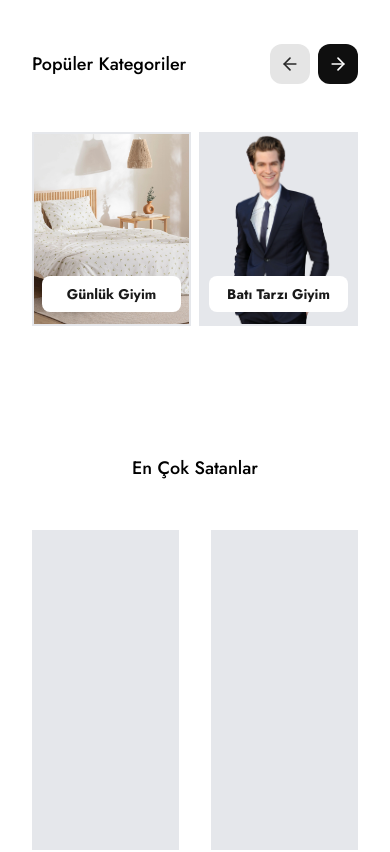
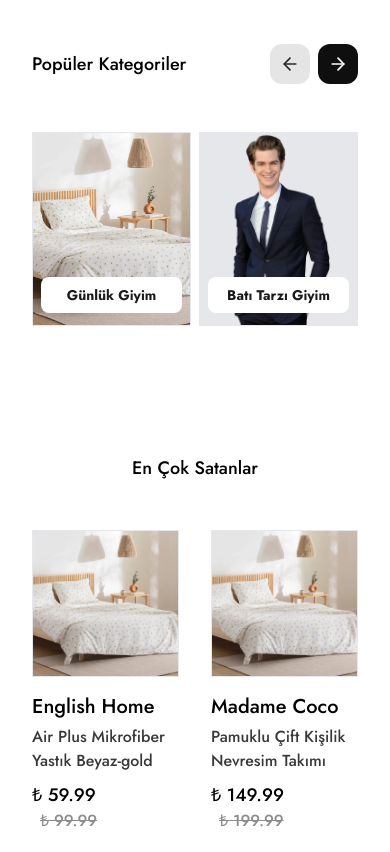
Before and after one commit to yusuf-ad/tekstilim, a Next.js app in the folder frontend/: page / in a window 390 px wide. Shown: the part 900-1752 px from the top of the page. Built offline with nearby package versions, Linux system fonts and the light colour scheme.

Commit message:
BestSellers ı responsive yaptım ve ProductCard a hover efekti ekledim

```diff
--- a/frontend/components/ProductCard.tsx
+++ b/frontend/components/ProductCard.tsx
@@ -1,23 +1,37 @@
 import { Product } from "@/lib/types";
+import Image from "next/image";
+import Link from "next/link";
+import ProductImg from "@/public/assets/hero-img.webp";
 
 function ProductCard({ product }: { product: Product }) {
   return (
     <div className="col-span-1">
-      <div className="mb-4 h-80 bg-gray-200"></div>
+      <Link className="group" href={"/"}>
+        <div className="relative bg-gray-200 aspect-square border hover:border-tertiary-600 group overflow-hidden">
+          <div className="h-full w-full overflow-hidden">
+            <Image
+              className="h-full w-full object-cover group-hover:scale-105 transition-transform duration-300"
+              src={ProductImg}
+              fill
+              alt="product image"
+            />
+          </div>
+        </div>
 
-      <div>
-        <h3 className="mb-1 text-xl font-medium text-primary-900">
-          {product.title}{" "}
-        </h3>
-        <p className="mb-2 font-medium text-primary-600">{product.model}</p>
+        <div className="mt-4">
+          <h3 className="group-hover:underline underline-offset-4 mb-1 text-xl font-medium text-primary-900">
+            {product.title}{" "}
+          </h3>
+          <p className="mb-2 font-medium text-primary-600">{product.model}</p>
 
-        <div>
-          <span className="text-lg font-medium">₺ {product.price} </span>
-          <span className="ml-2 font-medium text-gray-500 line-through">
-            ₺ {product.oldPrice}
-          </span>
+          <div className="flex flex-col sm:flex-row sm:items-center">
+            <p className="text-lg font-medium">₺ {product.price} </p>
+            <p className="ml-2 font-medium text-gray-500 line-through">
+              ₺ {product.oldPrice}
+            </p>
+          </div>
         </div>
-      </div>
+      </Link>
     </div>
   );
 }
--- a/frontend/components/layout/home/HomeCategories.tsx
+++ b/frontend/components/layout/home/HomeCategories.tsx
@@ -11,7 +11,7 @@
 
 function CategoryCard({ title, image }: { title: string; image: string }) {
   return (
-    <div className="relative col-span-1 mb-8 aspect-[9/11] overflow-hidden bg-gray-200 hover:border-tertiary-600 border-2 transition-colors duration-100 cursor-pointer group ">
+    <div className="relative col-span-1 mb-8 aspect-[9/11] overflow-hidden bg-gray-200  hover:border-tertiary-600 border transition-colors duration-100 cursor-pointer group ">
       {/* category name */}
       {/* <div className="absolute right-0 top-4 z-10">
         <p className="text-7xl font-bold text-dark-80/50">
@@ -20,12 +20,8 @@
         </div> */}
 
       {/* image */}
-      <div className="h-full w-full ">
-        <img
-          className="relative h-full w-full object-cover"
-          src={image}
-          alt="man"
-        />
+      <div className="relative h-full w-full ">
+        <img className="h-full w-full object-cover" src={image} alt="man" />
       </div>
 
       <Label title={title} />
```
